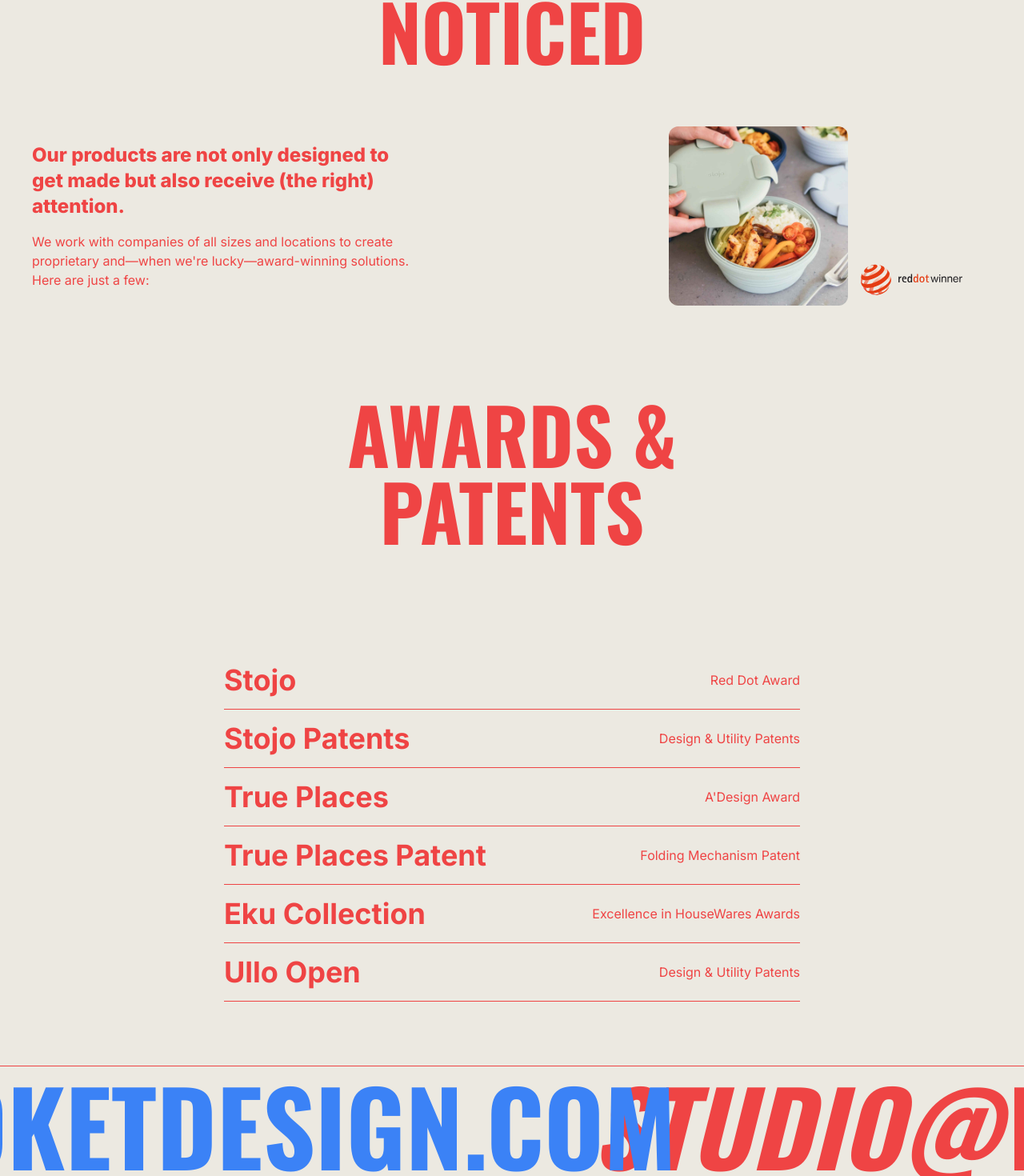
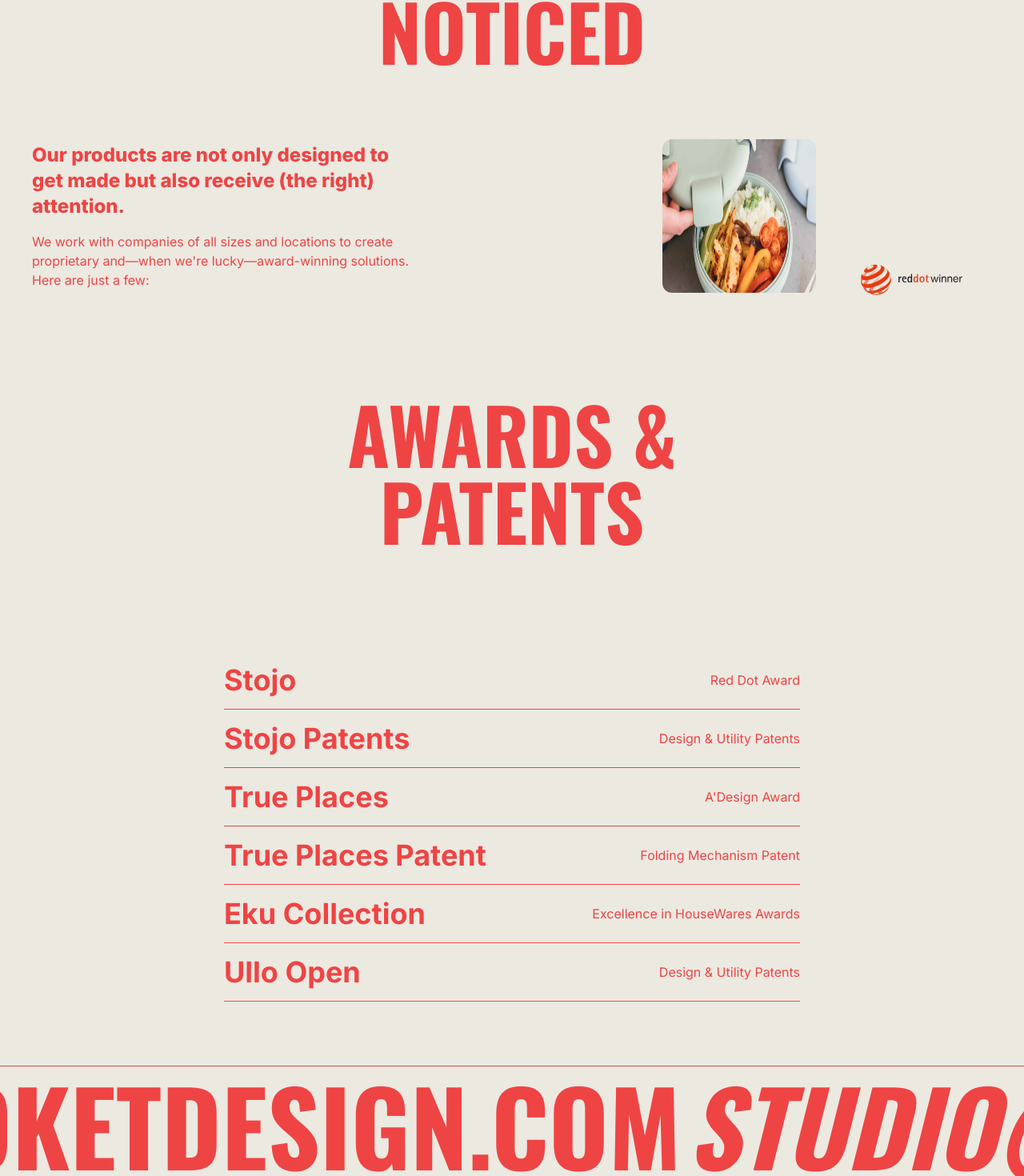
Before and after one commit to weeeeey/roket, a Next.js app: page / in a window 1280 px wide. Shown: the part 5018-6488 px from the top of the page at 80% size. Built offline with nearby package versions, Linux system fonts and the light colour scheme.

Commit message:
feat : eight-text animation && six-scroll image

```diff
--- a/components/section/sec-eight.tsx
+++ b/components/section/sec-eight.tsx
@@ -15,50 +15,50 @@
 
 const Text = ({
     isHover,
-    color,
-    num,
+    containerRef,
 }: {
     isHover: boolean;
-    color: string;
-    num: number;
+    containerRef: React.RefObject<HTMLDivElement>;
 }) => {
+    const ref = useRef<HTMLDivElement>(null);
     const [x, setX] = useState(0);
-    const ref = useRef<HTMLDivElement>(null);
 
-    window.requestAnimationFrame(() => {
-        if (isHover) return;
-        if (!isHover) {
-            setX((prevX) => prevX - 5);
-        }
-        if (ref.current?.getBoundingClientRect().right! < 0) {
-            setX(window.innerWidth + 100);
-        }
-    });
+    useEffect(() => {
+        const marqueeText = () => {
+            if (x * -1 > containerRef.current?.scrollWidth! / 2) {
+                ref.current!.style.transform = `translateX(0)`;
+                setX(0);
+            }
+            ref.current!.style.transform = `translateX(${x}px)`;
+        };
+
+        const animate = (num: number = 5) => {
+            if (isHover) return;
+            setX((p) => p - num);
+            marqueeText();
+        };
+        window.requestAnimationFrame(() => animate());
+        // animate();
+    }, [x, containerRef, isHover]);
 
     return (
-        <>
-            <div
-                ref={ref}
-                className={`mr-2  ${
-                    color === 'red' ? 'text-red-500' : 'text-blue-500'
-                }`}
-                style={{
-                    transform: `translateX(${x}px)`,
-                }}
-            >
-                <span className="italic mr-3">studio@</span>
-                <span>loketdesign.com</span>
-            </div>
-        </>
+        <div ref={ref} className={`mr-2`}>
+            <span className="italic mr-3">studio@</span>
+            <span>loketdesign.com</span>
+        </div>
     );
 };
 
 export const SecEight = () => {
     const [isHover, setIsHover] = useState(false);
     const [isMount, setisMount] = useState(false);
+
+    const ref = useRef<HTMLDivElement>(null);
+
     useEffect(() => {
         setisMount(true);
     }, []);
+
     if (!isMount) return null;
 
     const handlePointerEnter = () => {
@@ -70,12 +70,13 @@
 
     return (
         <div
+            ref={ref}
             onPointerEnter={handlePointerEnter}
             onPointerLeave={handlePointerLeave}
             className={`overflow-hidden flex mt-20 w-[100vw] py-2 pb-4 border-y border-red-500 text-red-500 font-extrabold text-9xl uppercase ${font.className} hover:bg-red-500 hover:text-white cursor-pointer `}
         >
-            <Text num={1} isHover={isHover} color="red" />
-            <Text num={2} isHover={isHover} color="blue" />
+            <Text containerRef={ref} isHover={isHover} />
+            <Text containerRef={ref} isHover={isHover} />
         </div>
     );
 };
--- a/components/section/sec-seven.tsx
+++ b/components/section/sec-seven.tsx
@@ -15,8 +15,8 @@
             >
                 AWARDS & PATENTS
             </h3>
-            <div className="flex flex-col   px-60 cursor-pointer">
-                <div className="flex justify-between py-4  items-center border-b border-red-500 group hover:px-3 relative overflow-hidden ">
+            <div className="flex flex-col   px-60 ">
+                <div className="cursor-pointer flex justify-between py-4  items-center border-b border-red-500 group hover:px-3 relative overflow-hidden ">
                     <div className="absolute bg-red-500 top-0 left-0 w-0 h-full group-hover:w-full -z-10  transition-all duration-500 " />
                     <div className="font-bold text-4xl group-hover:text-white  transition-all">
                         Stojo
@@ -25,7 +25,7 @@
                         Red Dot Award
                     </div>
                 </div>
-                <div className="flex justify-between py-4 items-center  border-b border-red-500 group hover:px-3 relative overflow-hidden">
+                <div className="cursor-pointer flex justify-between py-4 items-center  border-b border-red-500 group hover:px-3 relative overflow-hidden">
                     <div className="absolute bg-red-500 top-0 left-0 w-0 h-full group-hover:w-full -z-10  transition-all duration-500 " />
                     <div className="font-bold text-4xl group-hover:text-white  transition-all">
                         Stojo Patents
@@ -34,7 +34,7 @@
                         Design & Utility Patents
                     </div>
                 </div>
-                <div className="flex justify-between py-4 items-center  border-b border-red-500 group hover:px-3 relative overflow-hidden">
+                <div className="cursor-pointer flex justify-between py-4 items-center  border-b border-red-500 group hover:px-3 relative overflow-hidden">
                     <div className="absolute bg-red-500 top-0 left-0 w-0 h-full group-hover:w-full -z-10  transition-all duration-500 " />
                     <div className="font-bold text-4xl group-hover:text-white  transition-all">
                         True Places
@@ -43,7 +43,7 @@
                         A{`'`}Design Award
                     </div>
                 </div>
-                <div className="flex justify-between py-4 items-center  border-b border-red-500 group hover:px-3 relative overflow-hidden">
+                <div className="cursor-pointer flex justify-between py-4 items-center  border-b border-red-500 group hover:px-3 relative overflow-hidden">
                     <div className="absolute bg-red-500 top-0 left-0 w-0 h-full group-hover:w-full -z-10  transition-all duration-500 " />
                     <div className="font-bold text-4xl group-hover:text-white  transition-all">
                         {' '}
@@ -53,7 +53,7 @@
                         Folding Mechanism Patent
                     </div>
                 </div>
-                <div className="flex justify-between py-4  items-center border-b border-red-500 group hover:px-3 relative overflow-hidden">
+                <div className="cursor-pointer flex justify-between py-4  items-center border-b border-red-500 group hover:px-3 relative overflow-hidden">
                     <div className="absolute bg-red-500 top-0 left-0 w-0 h-full group-hover:w-full -z-10  transition-all duration-500 " />
                     <div className="font-bold text-4xl group-hover:text-white  transition-all">
                         {' '}
@@ -63,7 +63,7 @@
                         Excellence in HouseWares Awards
                     </div>
                 </div>
-                <div className="flex justify-between py-4  items-center border-b border-red-500 group hover:px-3 relative overflow-hidden">
+                <div className="cursor-pointer flex justify-between py-4  items-center border-b border-red-500 group hover:px-3 relative overflow-hidden">
                     <div className="absolute bg-red-500 top-0 left-0 w-0 h-full group-hover:w-full -z-10  transition-all duration-500 " />
                     <div className="font-bold text-4xl group-hover:text-white  transition-all">
                         Ullo Open
--- a/components/section/sec-six.tsx
+++ b/components/section/sec-six.tsx
@@ -2,6 +2,8 @@
 import { Oswald } from 'next/font/google';
 import Image from 'next/image';
 import React from 'react';
+import { useScroll, motion } from 'framer-motion';
+import { useParallas } from '@/hook/use-parallas';
 
 const font = Oswald({
     subsets: ['latin'],
@@ -9,8 +11,12 @@
 });
 
 export const SecSix = () => {
+    const containerRef = React.useRef<HTMLDivElement>(null);
+    const { scrollYProgress } = useScroll({ target: containerRef });
+    const y = useParallas(scrollYProgress, -20);
+
     return (
-        <div className="text-red-500 px-10 space-y-10 mt-20">
+        <div ref={containerRef} className="text-red-500 px-10 space-y-10 mt-20">
             <h3
                 className={`${font.className} text-8xl font-extrabold text-center px-60`}
             >
@@ -29,13 +35,13 @@
                         lucky—award-winning solutions. Here are just a few:
                     </p>
                 </div>
-                <div className="w-2/5 h-full flex justify-end items-center">
-                    <div className="relative w-56 h-56 left-10">
-                        <Image
+                <div className="w-2/5 h-full flex justify-end items-center ">
+                    <div className=" w-48 h-48  overflow-hidden flex justify-center items-center rounded-xl">
+                        <motion.img
+                            src="/images/s6.jpg"
                             alt="food"
-                            src="/images/s6.jpg"
-                            fill
-                            className="rounded-xl"
+                            style={{ y }}
+                            className="w-96 h-96 "
                         />
                     </div>
                 </div>
--- a/tailwind.config.ts
+++ b/tailwind.config.ts
@@ -15,6 +15,14 @@
             },
         },
         keyframes: {
+            shine: {
+                '0%': {
+                    backgroundPosition: '0',
+                },
+                '100%': {
+                    backgroundPosition: '1000px',
+                },
+            },
             'fade-in': {
                 '0%': {
                     backgroundColor: 'rgba(0, 0, 0, 0)',
@@ -26,6 +34,9 @@
                 '100%': { opacity: '0' },
             },
         },
+        animation: {
+            shine: 'shine 2s infinite linear',
+        },
     },
     plugins: [],
 };
```
